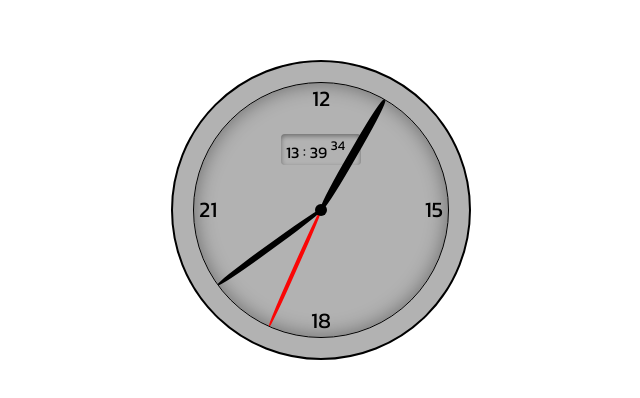
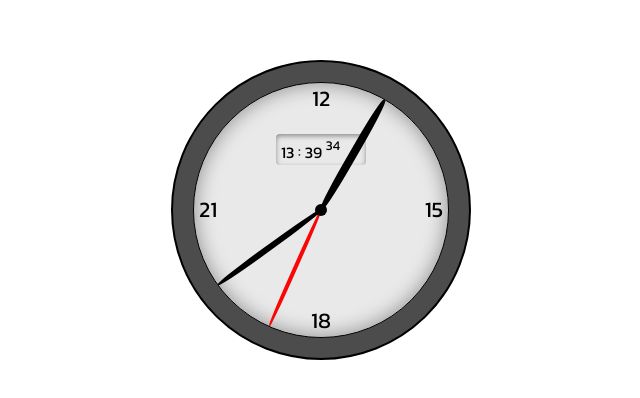
Before and after one commit to KonstantinKhudoyarov/CSS-JS-Clock, a plain HTML site: page index.html in a window 1280 px wide. Shown: the part 190-588 px from the top of the page, without its empty margins (319-959 px from the left). Drawn offline with Linux system fonts and the light colour scheme.

Commit message:
update logic

```diff
--- a/js/script.js
+++ b/js/script.js
@@ -7,24 +7,30 @@ digitalHours = document.querySelector('.clock__digital-hours'),
 digitalMinutes = document.querySelector('.clock__digital-minutes'),
 digitalSeconds = document.querySelector('.clock__digital-seconds');
 
+function setCurrentTime(arrow, digitalValue, degree, time) {
+    arrow.style.transform = 'translateY(-50%) rotate(' + degree + 'deg)';
+    digitalValue.innerHTML = (time < 10) ? '0' + time : time;
+}
+
+function getDegree(value, maxValue) {
+    return ((value / maxValue) * 360) + 90;
+}
+
 function setDate() {
 
     var current = new Date();
 
     var seconds = current.getSeconds();
-    var secondsDegree = ((seconds / 60)*360) + 90;
-    secondsArrow.style.transform = 'translateY(-50%) rotate(' + secondsDegree + 'deg)';
-    digitalSeconds.innerHTML = (seconds < 10) ? '0' + seconds : seconds;
+    var secondsDegree = getDegree(seconds, 60);
+    setCurrentTime(secondsArrow, digitalSeconds, secondsDegree, seconds);
 
     var minutes = current.getMinutes();
-    var minutesDegree = ((minutes / 60)*360) + 90;
-    minutesArrow.style.transform = 'translateY(-50%) rotate(' + minutesDegree + 'deg)';
-    digitalMinutes.innerHTML = (minutes < 10) ? '0' + minutes : minutes;
+    var minutesDegree = getDegree(minutes, 60);
+    setCurrentTime(minutesArrow, digitalMinutes, minutesDegree, minutes);
 
     var hours = current.getHours();
-    var hoursDegree = ((hours / 12)*360) + 90;
-    hoursArrow.style.transform = 'translateY(-50%) rotate(' + hoursDegree + 'deg)';
-    digitalHours.innerHTML = (hours < 10) ? '0' + hours : hours;
+    var hoursDegree = getDegree(hours, 12);
+    setCurrentTime(hoursArrow, digitalHours, hoursDegree, hours);
 }
 
 setInterval(setDate, 1000);
--- a/styles/style.css
+++ b/styles/style.css
@@ -27,7 +27,7 @@ body {
   border: 2px solid black;
   border-radius: 50%;
   padding: 20px;
-  background-color: rgba(0,0,0,.3);
+  background-color: rgba(0,0,0,.7);
 }
 
 .clock__face {
@@ -37,6 +37,7 @@ body {
   border-radius: 50%;
   border: 1px solid #000;
   box-shadow: inset 0px 0px 20px rgba(0,0,0,.4);
+  background-color: #e9e9e9;
 }
 
 .clock__face::after {
@@ -44,6 +45,7 @@ body {
   position: absolute;
   top: 50%;
   left: 50%;
+  z-index: 2;
   transform: translateX(-50%) translateY(-50%);
   display: block;
   width: 12px;
@@ -56,6 +58,7 @@ body {
   position: absolute;
   top: 50%;
   left: 0;
+  z-index: 1;
   width: 50%;
   transform-origin: 100%;
   transform: translateY(-50%);
@@ -79,7 +82,7 @@ body {
 
 .clock__digits {
   position: absolute;
-  z-index: -1;
+  z-index: 0;
   font-size: 22px;
   line-height: 1;
 }
@@ -112,8 +115,8 @@ body {
   position: absolute;
   top: 20%;
   left: 50%;
-  z-index: -1;
-  min-width: 80px;
+  z-index: 0;
+  min-width: 90px;
   padding: 5px;
   line-height: 1;
   transform: translateX(-50%);
```
